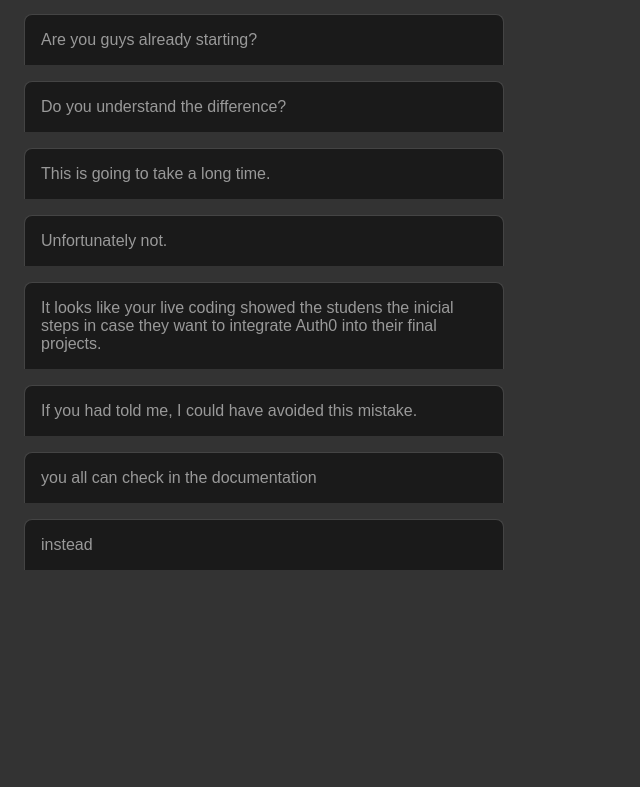
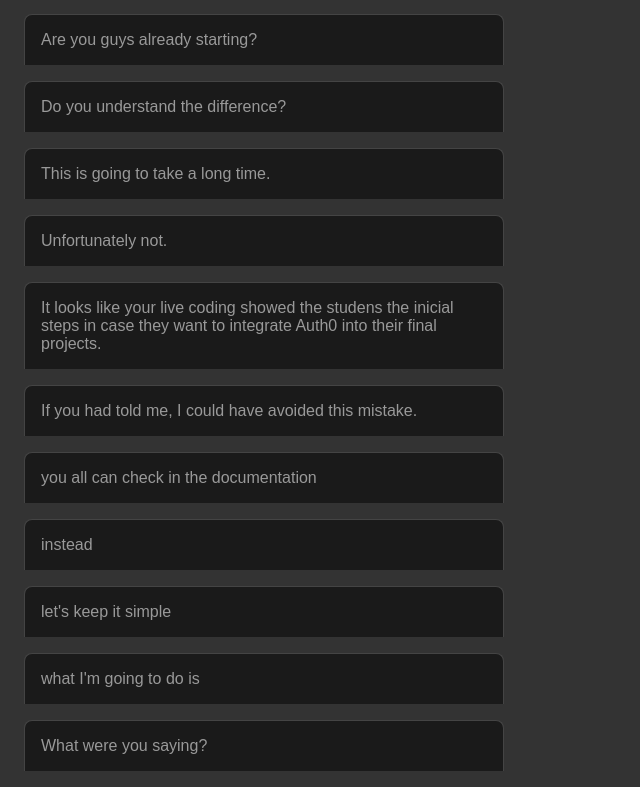
Before and after one commit to edwardtanguay/learncore, a React (Vite) app: page /learn in a window 1280 px wide. Shown: the part 2008-2795 px from the top of the page, without its empty margins (0-640 px from the left). Before the commit the page ends 2594 px from the top, so only its background shows below. Built offline with nearby package versions, Linux system fonts and the light colour scheme; data requests are answered from the project's data file.

Commit message:
more verbs

```diff
--- a/src/data/db.json
+++ b/src/data/db.json
@@ -323,6 +323,33 @@
       "rank": 2.5,
       "whenCreated": "2023-02-24 21:52:35",
       "id": 38
+    },
+    {
+      "category": "spanish",
+      "subcategory": "",
+      "front": "let's keep it simple",
+      "back": "vamos a hacerlo simple",
+      "rank": 2.5,
+      "whenCreated": "2023-02-24 22:27:10",
+      "id": 39
+    },
+    {
+      "category": "spanish",
+      "subcategory": "",
+      "front": "what I'm going to do is",
+      "back": "lo que voy a hacer es",
+      "rank": 2.5,
+      "whenCreated": "2023-02-24 22:27:10",
+      "id": 40
+    },
+    {
+      "category": "spanish",
+      "subcategory": "",
+      "front": "What were you saying?",
+      "back": "¿Qué decías ?",
+      "rank": 2.5,
+      "whenCreated": "2023-02-24 22:27:10",
+      "id": 41
     }
   ]
 }
--- a/src/data/verbDefinitions.ts
+++ b/src/data/verbDefinitions.ts
@@ -1,4 +1,5 @@
 const verbDefinitions = `
+decir: dic-, 1digo, 4-, 5-; -; dij-, 1dije, 3dijo // dir-; dir-; dig- // diciendo; dicho
 
 ser: 1soy, 2eres, 3es, 4somos, 5sois, 6son; 1era, 2eras, 3era, 4éramos, 5erais, 6eran; 1fui, 2fuiste, 3fue, 4fuimos, 5fuisteis, 6fueron // -; -; - // -; -
 estar: 1estoy, 2estás, 3está, 6están; -; 1estuve, 2estuviste, 3estuvo, 4estuvimos; 5estuvisteis, 6estuvieron // -; -; 1esté, 2estés, 3esté, 6estén // -; -
--- a/src/interfaces.ts
+++ b/src/interfaces.ts
@@ -9,7 +9,7 @@ export interface IRawFlashcard {
 }
 
 export interface IFlashcard extends IRawFlashcard {
-	isOpen: boolean
+	isOpen?: boolean
 }
 
 export type IConjugationEnding = {
--- a/src/pages/PageLearn.tsx
+++ b/src/pages/PageLearn.tsx
@@ -1,8 +1,12 @@
 import { useContext } from 'react';
 import { AppContext } from '../AppContext';
+import db from '../data/db.json';
+import { IFlashcard } from '../interfaces';
+
+const flashcards: IFlashcard[] = db.flashcards;
 
 export const PageLearn = () => {
-	const { flashcards, handleToggleFlashcard } = useContext(AppContext);
+	const { handleToggleFlashcard } = useContext(AppContext);
 
 	return (
 		<div className="page pageLearn">
```
Also changed, not shown: src/data/toImport.txt.
